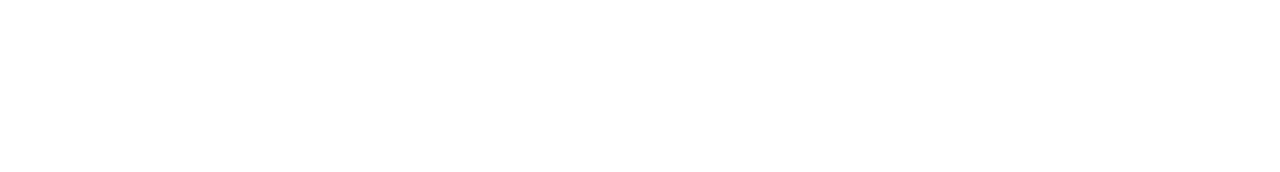
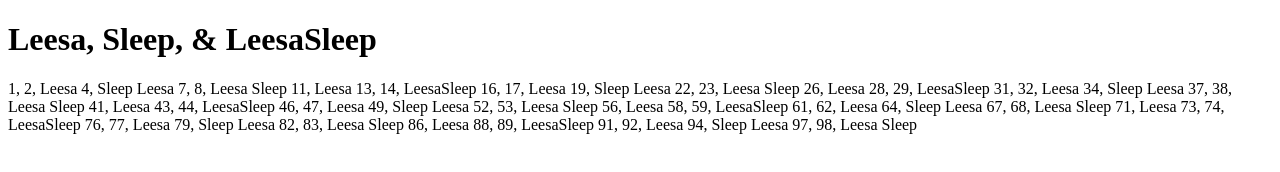
Before and after one commit to danielwainright/leesasleepprojectone, a plain HTML site: page index.html in a window 1280 px wide. Drawn offline with Linux system fonts and the light colour scheme.

Commit message:
calling in the loop to the html document

```diff
--- a/index.html
+++ b/index.html
@@ -5,6 +5,9 @@
 	<script type="text/javascript" src="js/script.js"></script>
 </head>
 <body>
-
+	<h1>Leesa, Sleep, &amp; LeesaSleep</h1>
+	<div class="theLoop">
+		<script>looper();</script>
+	</div>
 </body>
 </html>
```
